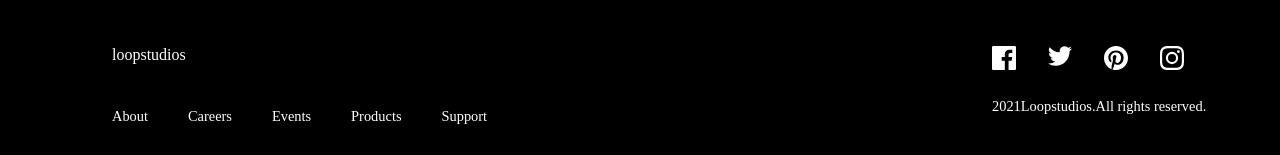
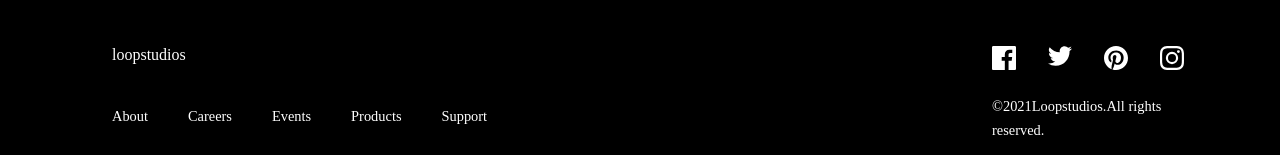
Before and after one commit to GordanaBosiljanova/Practice-Task-Landing_page-HTML-and-CSS, a plain HTML site: page main/index.html in a window 1280 px wide. Shown: the part 2376-2531 px from the top of the page. Drawn offline with Linux system fonts and the light colour scheme.

Commit message:
Update index.html

```diff
--- a/main/index.html
+++ b/main/index.html
@@ -105,7 +105,7 @@
           <li class="pinter-links"><a href="#"></a></li>
           <li class="instagram-links"><a href="#"></a></li>
         </ul>
-        <p id="footer-text">2021Loopstudios.All rights reserved.</p>
+        <p id="footer-text">©2021Loopstudios.All rights reserved.</p>
       </navbar>
 
       </div>
@@ -116,47 +116,3 @@
 
 </body>
 </html>
-
- <!-- <style>
-    .attribution { font-size: 11px; text-align: center; }
-    .attribution a { color: hsl(228, 45%, 44%); }
-  </style> -->
-  <!-- About
-  Careers
-  Events
-  Products
-  Support
-
-  Immersive experiences that deliver
-
-  The leader in interactive VR
-
-  Founded in 2011, Loopstudios has been producing world-class virtual reality
-  projects for some of the best companies around the globe. Our award-winning
-  creations have transformed businesses through digital experiences that bind
-  to their brand.
-
-  Our creations
-
-  See all
-
-  Deep earth
-  Night arcade
-  Soccer team VR
-  The grid
-  From up above VR
-  Pocket borealis
-  The curiosity
-  Make it fisheye
-
-  About
-  Careers
-  Events
-  Products
-  Support
-
-  © 2021 Loopstudios. All rights reserved. -
-   <div class="attribution">
-    Challenge by <a href="https://www.frontendmentor.io?ref=challenge" target="_blank">Frontend Mentor</a>.
-    Coded by <a href="#">Your Name Here</a>.
-  </div>
```
